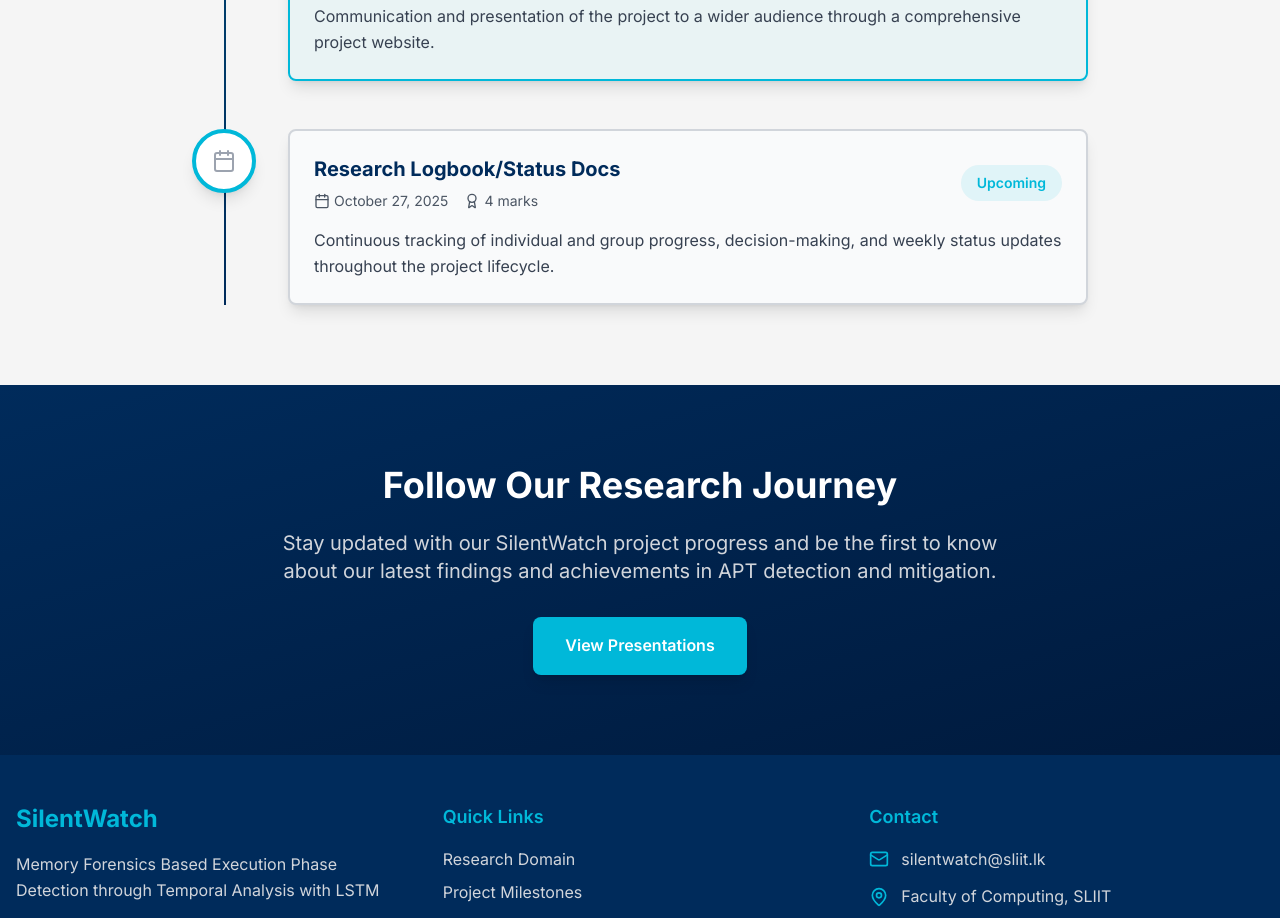
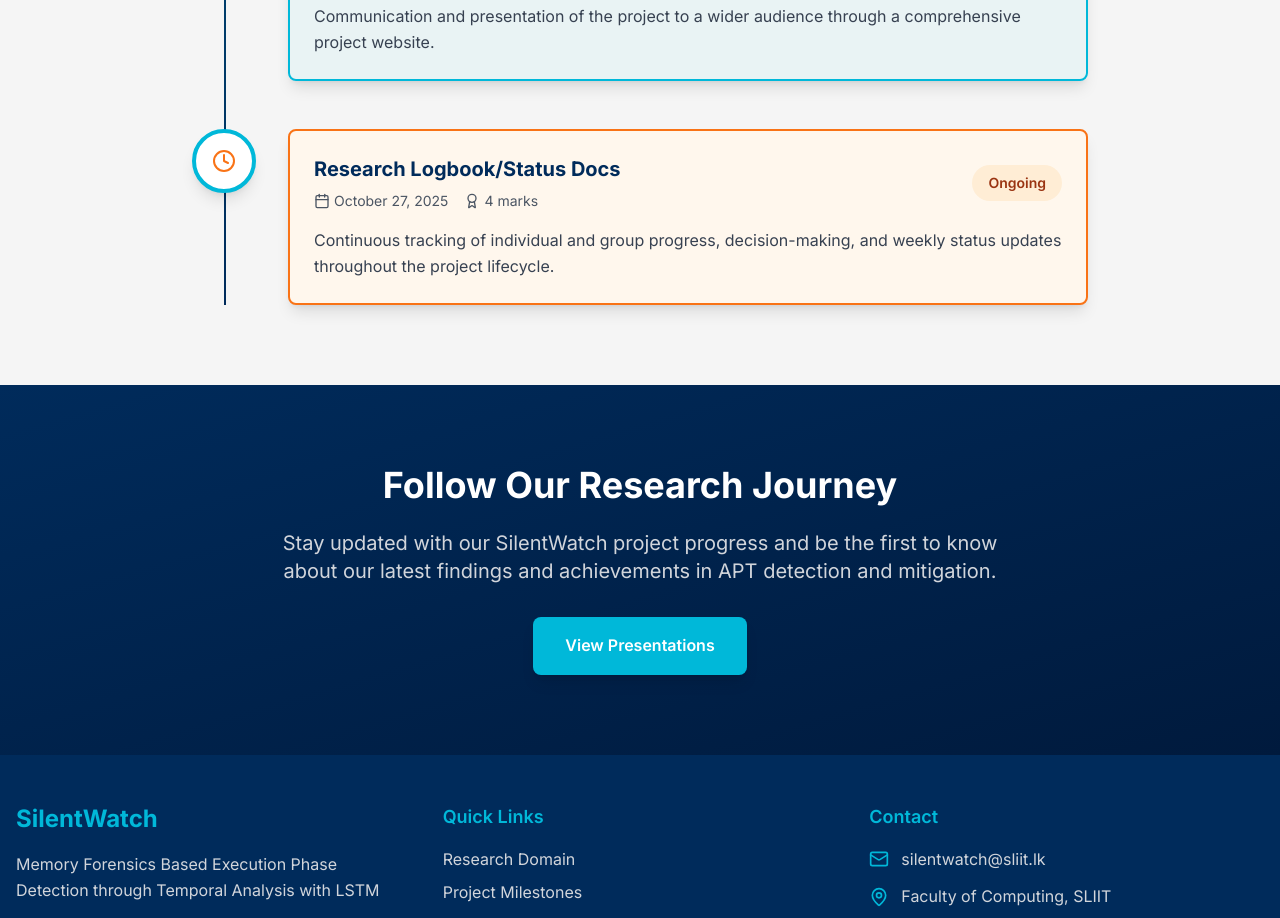
Before and after one commit to Dulitha99/Research-Website, a Next.js app: page /milestones in a window 1280 px wide. Shown: the part 6260-7178 px from the top of the page. Built offline with nearby package versions, Linux system fonts and the light colour scheme.

Commit message:
Update Timeline component: extend milestone status options to include 'ongoing', and adjust UI elements for better representation of ongoing milestones.

```diff
--- a/src/components/Timeline.tsx
+++ b/src/components/Timeline.tsx
@@ -11,7 +11,7 @@
   date: string;
   marks: number;
   description: string;
-  status: 'completed' | 'upcoming';
+  status: 'completed' | 'upcoming' | 'ongoing';
 }
 
 interface TimelineProps {
@@ -28,6 +28,8 @@
         return <CheckCircle className="w-6 h-6 text-green-500" />;
       case 'upcoming':
         return <Clock className="w-6 h-6 text-[#00B8D9]" />;
+      case 'ongoing':
+        return <Clock className="w-6 h-6 text-orange-500" />;
       default:
         return <Calendar className="w-6 h-6 text-gray-400" />;
     }
@@ -39,6 +41,8 @@
         return 'border-green-500 bg-green-50';
       case 'upcoming':
         return 'border-[#00B8D9] bg-[#00B8D9]/5';
+      case 'ongoing':
+        return 'border-orange-500 bg-orange-50';
       default:
         return 'border-gray-300 bg-gray-50';
     }
@@ -102,10 +106,13 @@
                   className={`mt-4 md:mt-0 px-4 py-2 rounded-full text-sm font-semibold ${
                     milestone.status === 'completed'
                       ? 'bg-green-100 text-green-800'
+                      : milestone.status === 'ongoing'
+                      ? 'bg-orange-100 text-orange-800'
                       : 'bg-[#00B8D9]/10 text-[#00B8D9]'
                   }`}
                 >
-                  {milestone.status === 'completed' ? 'Completed' : 'Upcoming'}
+                  {milestone.status === 'completed' ? 'Completed' :
+                   milestone.status === 'ongoing' ? 'Ongoing' : 'Upcoming'}
                 </motion.div>
               </div>
 
```
